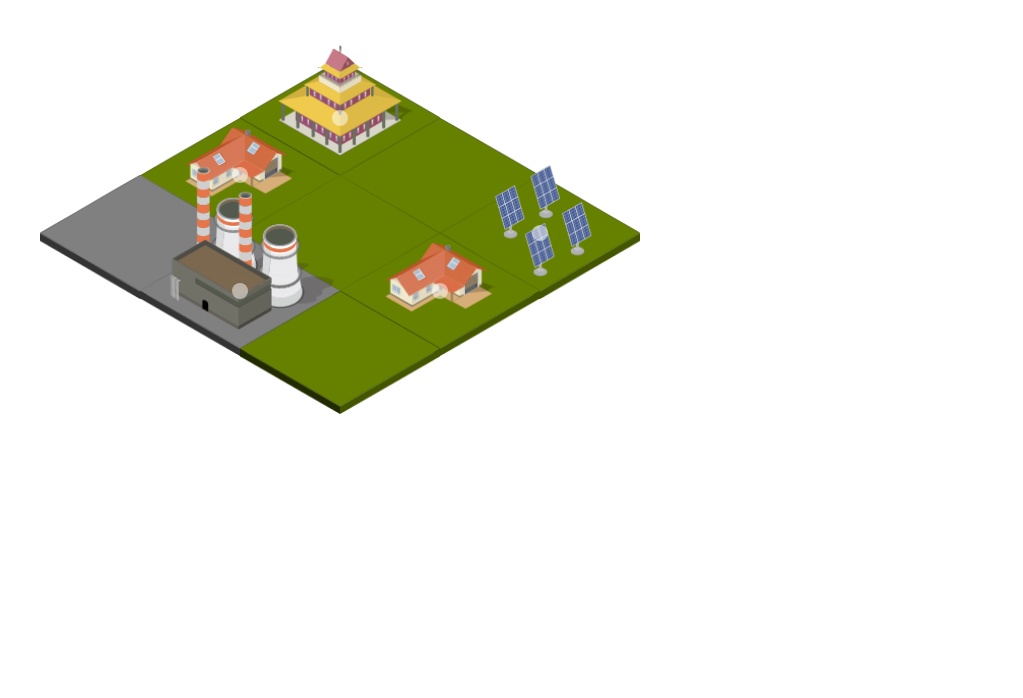
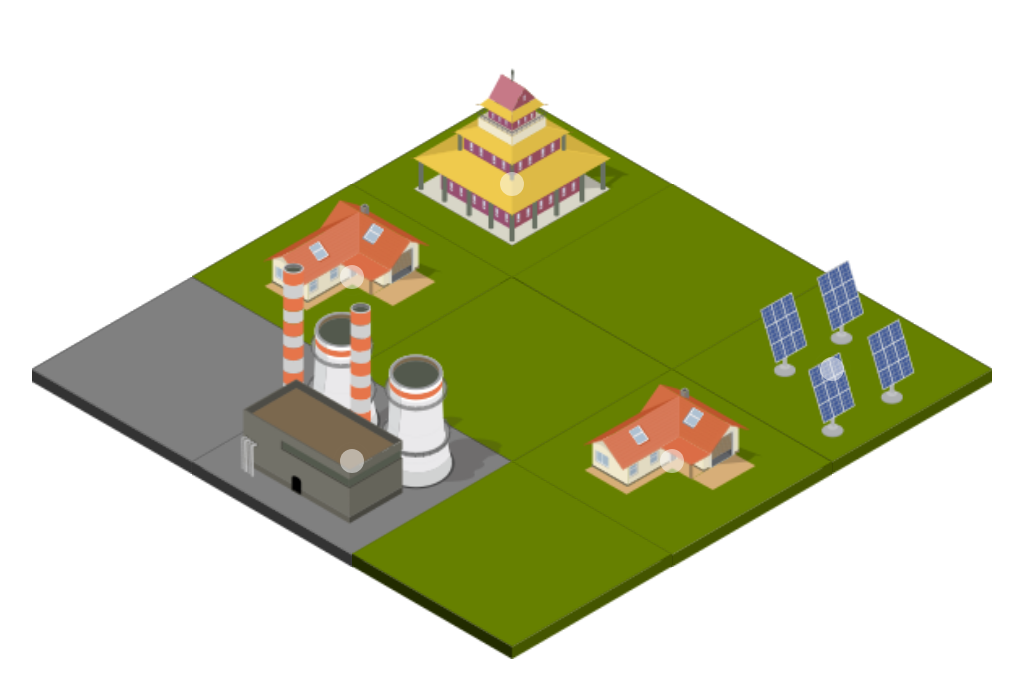
Before and after one commit to dhammafarer/exhibition-vue, a Vue app: page / in a window 1280 px wide. Shown: the top 698 px of the page, without its empty margins (60-1083 px from the left). Built offline with nearby package versions, Linux system fonts and the light colour scheme.

Commit message:
implement graphic resizing

```diff
--- a/src/App.vue
+++ b/src/App.vue
@@ -1,210 +1,23 @@
 <template>
   <div id="app">
-
-    <div class="graphic">
-
-      <div v-if="show.grid" class="grid">
-        <div class="tile" v-for="tile in ground" :style="groundTileStyles(tile.pos)">
-          <img class="ground-tile" :src="tiles['grid']">
-        </div>
-      </div>
-
-      <div v-if="show.ground" class="ground">
-        <div class="tile" v-for="tile in ground" :style="groundTileStyles(tile.pos)">
-          <img class="ground-tile" :src="tiles[tile.type]"/>
-        </div>
-      </div>
-
-       <div v-if="show.buildings" class="buildings">
-        <div v-if="tile.type" class="tile" v-for="tile in buildings" :style="buildingTileStyles(tile.pos)">
-          <img class="ground-tile" :src="tiles[tile.type]"/>
-        </div>
-      </div>
-
-       <div v-if="show.markers" class="markers">
-        <div v-if="tile.type" class="tile" v-for="tile in buildings" :style="buildingTileStyles(tile.pos)">
-          <div class="dot-background"></div>
-          <div class="dot" @click="showTooltip" :type="tile.type"></div>
-        </div>
-      </div>
-
-    </div>
-
-    <tooltip v-show="displayTooltip" @hideTooltip="hideTooltip" :content="tooltipContent"></tooltip>
+    <system-graphic></system-graphic>
   </div>
 </template>
 
 <script>
-import Tooltip from './components/Tooltip'
+import SystemGraphic from './components/SystemGraphic.vue';
 
 export default {
   name: 'app',
   components: {
-    Tooltip
-  },
-  data () {
-    return {
-      show: {
-        grid: true,
-        ground: true,
-        buildings: true,
-        markers: true
-      },
-      displayTooltip: false,
-      tooltipContent: 'text...',
-      tileRatio: 1.7345,
-      tileWidth: 200,
-      groundMap: [
-        ['grass', 'grass', 'grass'],
-        ['grass', 'grass', 'grass'],
-        ['stone', 'stone', 'grass']
-
-      ],
-      buildingsMap: [
-        ['temple', null, 'solar'],
-        ['house', null, 'house'],
-        [null, 'factory', null]
-      ],
-      tiles: {
-        grid: require('./assets/0.png'),
-        grass: require('./assets/grass.png'),
-        stone: require('./assets/stone.png'),
-        temple: require('./assets/temple.png'),
-        factory: require('./assets/factory.png'),
-        solar: require('./assets/solar.png'),
-        house: require('./assets/house.png')
-      }
-    }
-  },
-  computed: {
-    tileHeight () {
-      return (this.tileWidth / this.tileRatio)
-    },
-    grid () {
-      return this.ground.map(tile => Object.assign({}, tile, {type: 'grid'}))
-    },
-    ground () {
-      return this.groundMap
-        .map((row, y) => row
-          .map((el, x) => {
-            return {type: el, pos: [x, y]}
-          })
-        )
-        .reduce((a, b) => a.concat(b), [])
-    },
-    buildings () {
-      return this.buildingsMap
-        .map((row, y) => row
-          .map((el, x) => {
-            return {type: el, pos: [x, y]}
-          })
-        )
-        .reduce((a, b) => a.concat(b), [])
-    }
-  },
-  methods: {
-    groundTileStyles ([x, y]) {
-      return {
-        left: this.tileWidth / 2 * (this.groundMap.length + x - y) + 'px',
-        top: this.tileHeight / 2 * (x + y) + 'px',
-        width: this.tileWidth + 'px'
-      }
-    },
-    buildingTileStyles ([x, y]) {
-      return {
-        left: this.tileWidth / 2 * (this.groundMap.length + x - y) + 'px',
-        top: this.tileHeight / 2 * (x + y) - this.tileHeight + 'px',
-        width: this.tileWidth + 'px',
-        height: this.tileHeight * 2 + 'px'
-      }
-    },
-    showTooltip (e) {
-      this.displayTooltip = true
-      this.tooltipContent = e.target.getAttribute('type')
-      console.log(e)
-    },
-    hideTooltip (e) {
-      this.displayTooltip = false
-    }
+    SystemGraphic
   }
-}
+};
 </script>
 
-<style>
+<style lang="scss">
   * {
     margin: 0;
     padding: 0;
   }
-
-  #app {
-    position: relative;
-  }
-
-  .graphic {
-    position: relative;
-    margin-top: 60px;
-  }
-
-  .grid, .ground, .buildings, .markers {
-    position: absolute;
-  }
-
-  .tile {
-    position: absolute;
-  }
-
-  .grid-tile, .ground-tile, .building-tile, .marker-tile {
-    width: 100%;
-    height: 100%;
-  }
-
-  .dot, .dot-background {
-    border-radius: 50%;
-    width: 1em;
-    height: 1em;
-    position: absolute;
-    top: 75%;
-    left: 50%;
-    transform: translate(-50%, -50%);
-    opacity: 0.5;
-    z-index: 2;
-  }
-
-  .dot {
-    background: white;
-  }
-
-  .dot:hover {
-    opacity: 1;
-    transition: .3s ease-in;
-    cursor: pointer;
-  }
-
-  .dot-background {
-    border: 2px solid white;
-    animation: pulse 3s 2s infinite;
-  }
-
-  .row {
-    position: absolute;
-  }
-
-  .building-tile {
-    transform: translateY(-50%);
-    width: 100%;
-    height: 100%;
-  }
-
-  @keyframes pulse {
-    0% {
-      opacity: 0.5;
-      transform-origin: 0% 0%;
-      transform: scale(1.1) translate(-50%, -50%);
-    }
-    100% {
-      opacity: 0;
-      transform-origin: 0% 0%;
-      transform: scale(1.5) translate(-50%, -50%);
-    }
-  }
 </style>
--- /dev/null
+++ b/src/components/SystemGraphic.vue
@@ -0,0 +1,210 @@
+<template>
+  <div class="system-graphic">
+
+    <div class="graphic-content">
+      <div v-if="show.grid" class="grid">
+        <div class="tile" v-for="tile in ground" :style="groundTileStyles(tile.pos)">
+          <img class="ground-tile" :src="tiles['grid']">
+        </div>
+      </div>
+
+      <div v-if="show.ground" class="ground">
+        <div class="tile" v-for="tile in ground" :style="groundTileStyles(tile.pos)">
+          <img class="ground-tile" :src="tiles[tile.type]"/>
+        </div>
+      </div>
+
+      <div v-if="show.buildings" class="buildings">
+        <div v-if="tile.type" class="tile" v-for="tile in buildings" :style="buildingTileStyles(tile.pos)">
+          <img class="ground-tile" :src="tiles[tile.type]"/>
+        </div>
+      </div>
+
+      <div v-if="show.markers" class="markers">
+        <div v-if="tile.type" class="tile" v-for="tile in buildings" :style="buildingTileStyles(tile.pos)">
+          <div class="dot-background"></div>
+          <div class="dot" @click="showTooltip" :type="tile.type"></div>
+        </div>
+      </div>
+    </div>
+
+    <tooltip v-show="displayTooltip" @hideTooltip="hideTooltip" :content="tooltipContent"></tooltip>
+  </div>
+</template>
+
+<script>
+import Tooltip from './Tooltip';
+
+export default {
+  name: 'system-graphic',
+  components: {
+    Tooltip
+  },
+  data () {
+    return {
+      show: {
+        grid: true,
+        ground: true,
+        buildings: true,
+        markers: true
+      },
+      displayTooltip: false,
+      tooltipContent: 'text...',
+      tileRatio: 1.7345,
+      tileWidth: 200,
+      groundMap: [
+        ['grass', 'grass', 'grass'],
+        ['grass', 'grass', 'grass'],
+        ['stone', 'stone', 'grass']
+
+      ],
+      buildingsMap: [
+        ['temple', null, 'solar'],
+        ['house', null, 'house'],
+        [null, 'factory', null]
+      ],
+      tiles: {
+        grid: require('../assets/0.png'),
+        grass: require('../assets/grass.png'),
+        stone: require('../assets/stone.png'),
+        temple: require('../assets/temple.png'),
+        factory: require('../assets/factory.png'),
+        solar: require('../assets/solar.png'),
+        house: require('../assets/house.png')
+      }
+    };
+  },
+  computed: {
+    graphicStyles () {
+      return {
+        width: this.tileWidth * this.groundMap.length + 'px',
+        height: this.tileHeight * (this.groundMap.length + 2) + 'px',
+        padding: this.tileHeight + 'px'
+      };
+    },
+    tileHeight () {
+      return (this.tileWidth / this.tileRatio);
+    },
+    grid () {
+      return this.ground.map(tile => Object.assign({}, tile, {type: 'grid'}));
+    },
+    ground () {
+      return this.groundMap
+        .map((row, y) => row
+          .map((el, x) => {
+            return {type: el, pos: [x, y]};
+          })
+        )
+        .reduce((a, b) => a.concat(b), []);
+    },
+    buildings () {
+      return this.buildingsMap
+        .map((row, y) => row
+          .map((el, x) => {
+            return {type: el, pos: [x, y]};
+          })
+        )
+        .reduce((a, b) => a.concat(b), []);
+    }
+  },
+  methods: {
+    groundTileStyles ([x, y]) {
+      return {
+        left: this.tileWidth / 2 * (this.groundMap.length + x - y - 1) + 'px',
+        top: this.tileHeight / 2 * (x + y) + 'px',
+        width: this.tileWidth + 'px'
+      };
+    },
+    buildingTileStyles ([x, y]) {
+      return {
+        left: this.tileWidth / 2 * (this.groundMap.length + x - y - 1) + 'px',
+        top: this.tileHeight / 2 * (x + y) - this.tileHeight + 'px',
+        width: this.tileWidth + 'px',
+        height: this.tileHeight * 2 + 'px'
+      };
+    },
+    showTooltip (e) {
+      this.displayTooltip = true;
+      this.tooltipContent = e.target.getAttribute('type');
+    },
+    hideTooltip (e) {
+      this.displayTooltip = false;
+    }
+  },
+  mounted () {
+    let graphic = document.querySelector('.system-graphic');
+    let width = graphic.offsetWidth / (this.groundMap.length + 1);
+    this.tileWidth = width;
+    graphic.style.height = this.tileHeight * (this.groundMap.length + 1) + 'px';
+    graphic.style.width = this.tileWidth * (this.groundMap.length + 1) + 'px';
+    graphic.style.padding = this.tileHeight / 2 + 'px';
+  }
+};
+</script>
+
+<style>
+  .system-graphic {}
+
+  .graphic-content {
+    position: relative;
+  }
+
+  .grid, .ground, .buildings, .markers {
+    position: absolute;
+  }
+
+  .tile {
+    position: absolute;
+  }
+
+  .grid-tile, .ground-tile, .building-tile, .marker-tile {
+    width: 100%;
+    height: 100%;
+  }
+
+  .dot, .dot-background {
+    border-radius: 50%;
+    width: 24px;
+    height: 24px;
+    position: absolute;
+    top: 75%;
+    left: 50%;
+    transform: translate(-50%, -50%);
+    opacity: 0.5;
+    z-index: 2;
+  }
+
+  .dot {
+    background: white;
+  }
+
+  .dot:hover {
+    opacity: 1;
+    transition: .3s ease-in;
+    cursor: pointer;
+  }
+
+  .dot-background {
+    border: 0.1em solid white;
+    animation: pulse 3s 2s infinite;
+  }
+
+  .building-tile {
+    transform: translateY(-50%);
+    width: 100%;
+    height: 100%;
+  }
+
+  @keyframes pulse {
+    0% {
+      opacity: 0.5;
+      transform-origin: 0% 0%;
+      transform: scale(1.3) translate(-50%, -50%);
+    }
+    100% {
+      opacity: 0;
+      transform-origin: 0% 0%;
+      transform: scale(1.6) translate(-50%, -50%);
+    }
+  }
+</style>
--- a/src/components/Tooltip.vue
+++ b/src/components/Tooltip.vue
@@ -15,10 +15,10 @@ export default {
   },
   methods: {
     hideTooltip () {
-      this.$emit('hideTooltip')
+      this.$emit('hideTooltip');
     }
   }
-}
+};
 </script>
 
 <style>
```
Also changed, not shown: package.json (+7 -4 lines), src/main.js (+5 -4 lines), .eslintrc.js, 1 other file (tests, documents, lock files or other folders).
